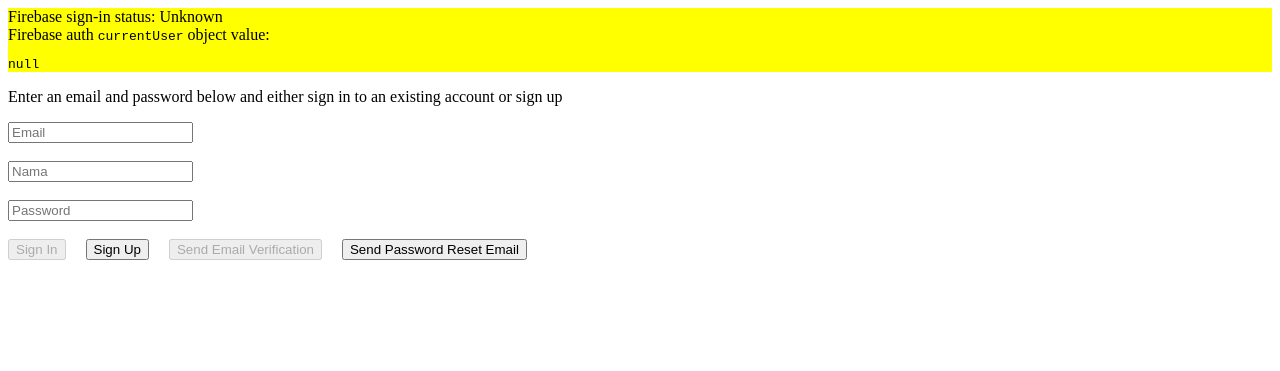
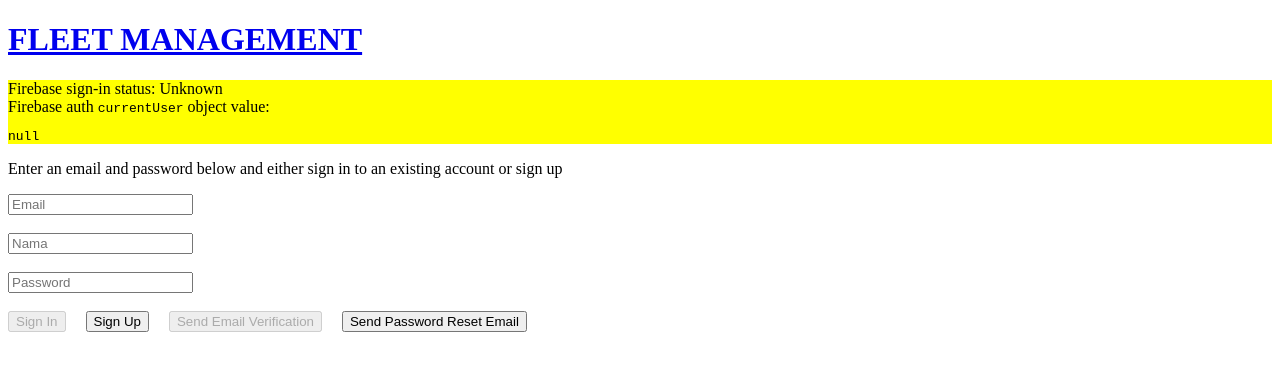
Before and after one commit to kemtol/indorentbus, a Jekyll site: the page built from index.html, in a window 1280 px wide. Shown: the top 371 px of the page. Built offline with Jekyll 4.4.1, drawn with Linux system fonts in a browser that asks for light colours; Markdown is read by kramdown in place of the engine named in the settings; comment, search, counter and statistics services are not loaded.

Commit message:
Update default.html

```diff
--- a/_layouts/default.html
+++ b/_layouts/default.html
@@ -21,6 +21,10 @@
     </style>
   </head>
   <body>
+  <!-- header navbar here -->
+  <header>
+    <h1><a href="{{ site.url }}">FLEET MANAGEMENT</a></h1>
+  </header>
 
   <!-- Container where we'll display the user details -->
   <div id="auth-log">
```
